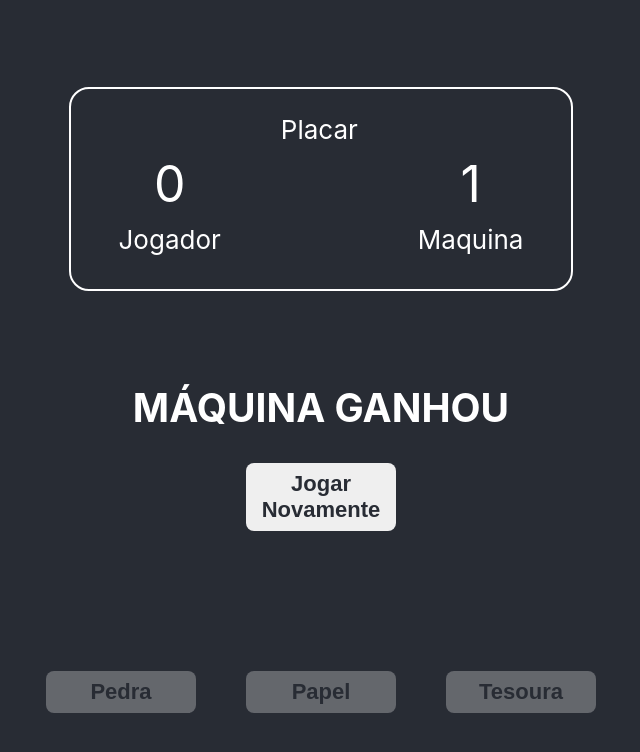
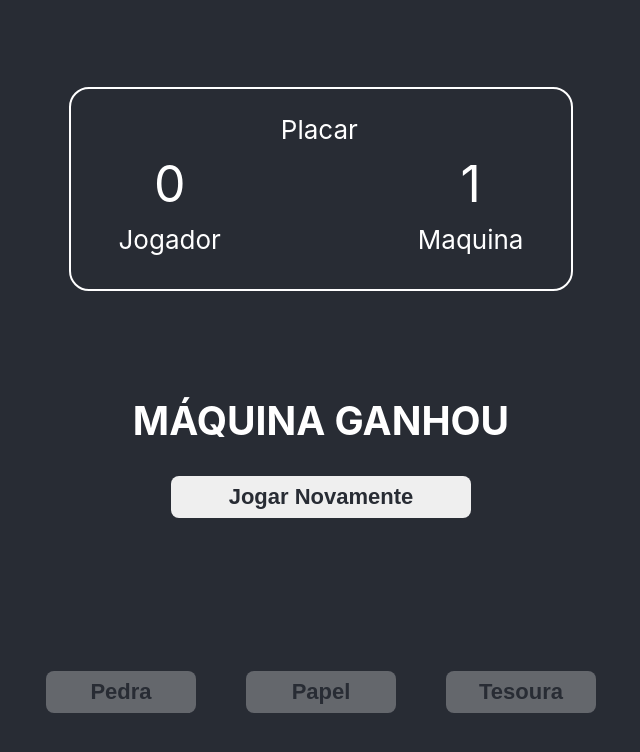
Before and after one commit to matheuspaivah2/jankenpon, a React (Create React App) app: page / in a window 1280 px wide. Both pictures are taken after a click on the button "Pedra". Shown: the top 752 px of the page, without its empty margins (319-959 px from the left). Built offline with nearby package versions, Linux system fonts and the light colour scheme.

Commit message:
fix: tentativa de correção em um alerta no userEffects, coach Victor orientou a deixar como está e subir no vercel seguindo a aula 12.01

```diff
--- a/src/App.js
+++ b/src/App.js
@@ -113,9 +113,8 @@ function App() {
       }
     }
 
+  }
 
-
-  }
 
   const getRandomInt = (min, max) => {
     min = Math.ceil(min);
--- a/src/components/Resultado/index.jsx
+++ b/src/components/Resultado/index.jsx
@@ -9,7 +9,7 @@ const Resultado = ({handle, winner}) =>{
                     winner !== 'empate' ? `${winner} GANHOU` : 'EMPATE'
                 }
             </h2>
-            <button onClick={handle}>Jogar Novamente</button>
+            <button className='btPlayAgain' onClick={handle}>Jogar Novamente</button>
         </div>
     )
 }
--- a/src/components/Resultado/styles.css
+++ b/src/components/Resultado/styles.css
@@ -6,4 +6,9 @@
     width: 500px;
     height: 300px;
 
+
 }
+
+.btPlayAgain{
+    width: 300px;
+}
```
